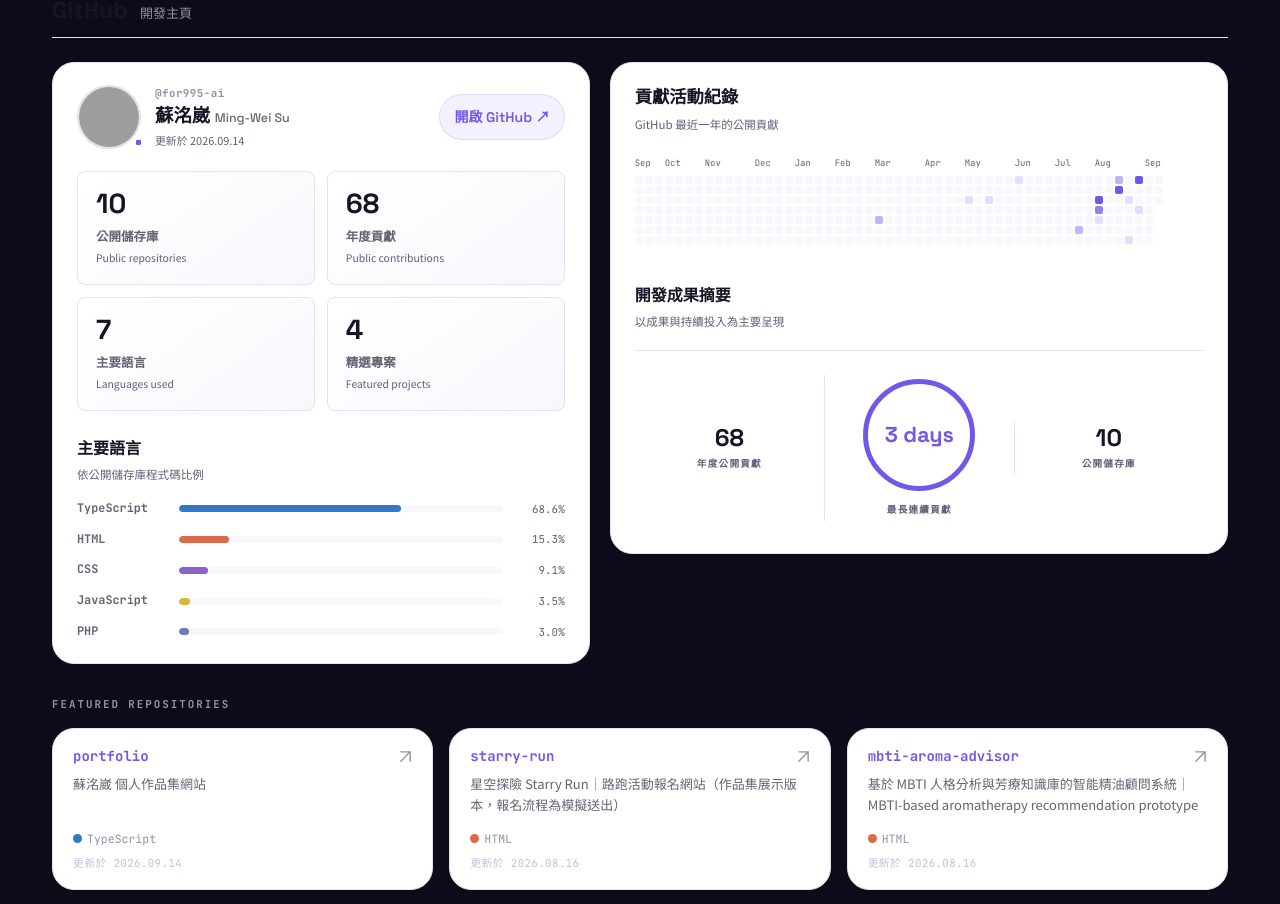
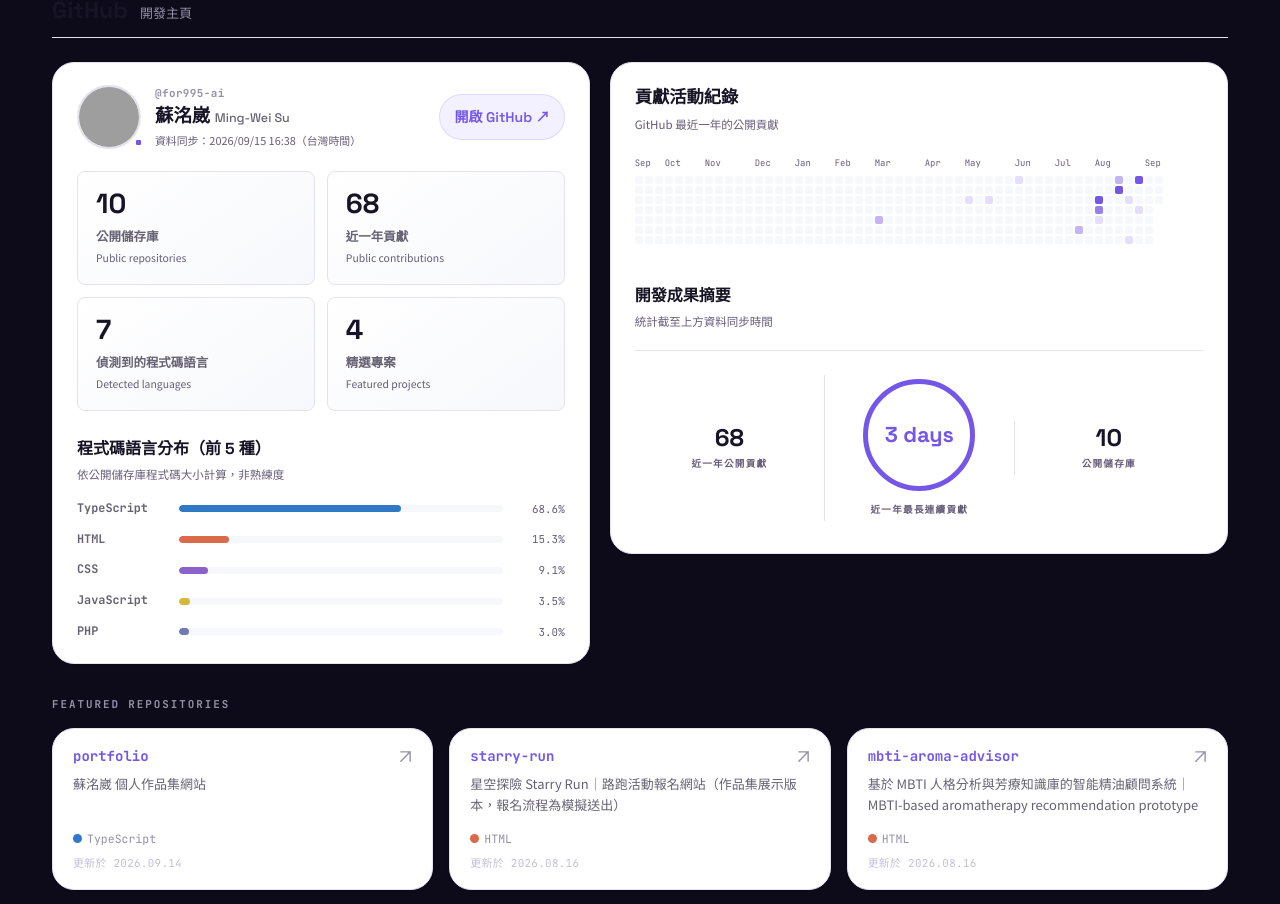
Before and after one commit to for995-ai/portfolio, a React (Vite) app: page / in a window 1280 px wide. Shown: the part 3980-4884 px from the top of the page. Built offline with nearby package versions, Linux system fonts and the light colour scheme; grey boxes are pictures that could not be loaded.

Commit message:
fix: clarify GitHub statistics and show actual snapshot time

```diff
--- a/src/components/v2/GitHub.tsx
+++ b/src/components/v2/GitHub.tsx
@@ -93,7 +93,7 @@
 
 // ── Profile card ──────────────────────────────────────────────────────────────
 
-function MetricCard({ value, label, hint }: { value: number; label: string; hint: string }) {
+function MetricCard({ value, label, hint }: { value: number | string; label: string; hint: string }) {
   return (
     <div className="v2-gh-metric-card">
       <p className="v2-gh-metric-value">{value.toLocaleString()}</p>
@@ -107,11 +107,13 @@
   const { profile, contributions, languages, repos } = data;
   const topLanguages = languages.slice(0, 5);
   const featuredCount = selectFeaturedRepos(repos).length;
-  const latestUpdate = repos.reduce<string | null>((latest, repo) => {
-    if (!latest || new Date(repo.updatedAt) > new Date(latest)) return repo.updatedAt;
-    return latest;
-  }, null);
-  const updatedLabel = latestUpdate ? formatUpdated(latestUpdate) : '持續更新中';
+  const syncedAt = data.generatedAt ? new Date(data.generatedAt) : null;
+  const updatedLabel = syncedAt && !Number.isNaN(syncedAt.getTime())
+    ? '資料同步：' + new Intl.DateTimeFormat('zh-TW', {
+        timeZone: 'Asia/Taipei', year: 'numeric', month: '2-digit',
+        day: '2-digit', hour: '2-digit', minute: '2-digit', hour12: false,
+      }).format(syncedAt) + '（台灣時間）'
+    : '即時資料；同步時間未提供';
 
   return (
     <Card className="v2-gh-overview-card">
@@ -147,8 +149,8 @@
 
       <div className="v2-gh-metric-grid">
         <MetricCard value={profile.publicRepos} label="公開儲存庫" hint="Public repositories" />
-        <MetricCard value={contributions?.total ?? 0} label="年度貢獻" hint="Public contributions" />
-        <MetricCard value={languages.length} label="主要語言" hint="Languages used" />
+        <MetricCard value={contributions?.total ?? '—'} label="近一年貢獻" hint="Public contributions" />
+        <MetricCard value={languages.length} label="偵測到的程式碼語言" hint="Detected languages" />
         <MetricCard value={featuredCount} label="精選專案" hint="Featured projects" />
       </div>
 
@@ -156,8 +158,8 @@
         <div className="v2-gh-language-panel">
           <div className="v2-gh-panel-heading">
             <div>
-              <h4>主要語言</h4>
-              <p>依公開儲存庫程式碼比例</p>
+              <h4>程式碼語言分布（前 5 種）</h4>
+              <p>依公開儲存庫程式碼大小計算，非熟練度</p>
             </div>
           </div>
           <ul className="v2-gh-language-list">
@@ -349,12 +351,12 @@
 
       <div className="v2-gh-streak-heading">
         <h4>開發成果摘要</h4>
-        <p>以成果與持續投入為主要呈現</p>
+        <p>統計截至上方資料同步時間</p>
       </div>
 
       <div className="v2-gh-summary-grid">
-        <StreakStat value={total.toLocaleString()} label="年度公開貢獻" />
-        <StreakStat value={longestStreak + ' days'} label="最長連續貢獻" />
+        <StreakStat value={total.toLocaleString()} label="近一年公開貢獻" />
+        <StreakStat value={longestStreak + ' days'} label="近一年最長連續貢獻" />
         <StreakStat value={repoCount.toLocaleString()} label="公開儲存庫" />
       </div>
     </Card>
```
